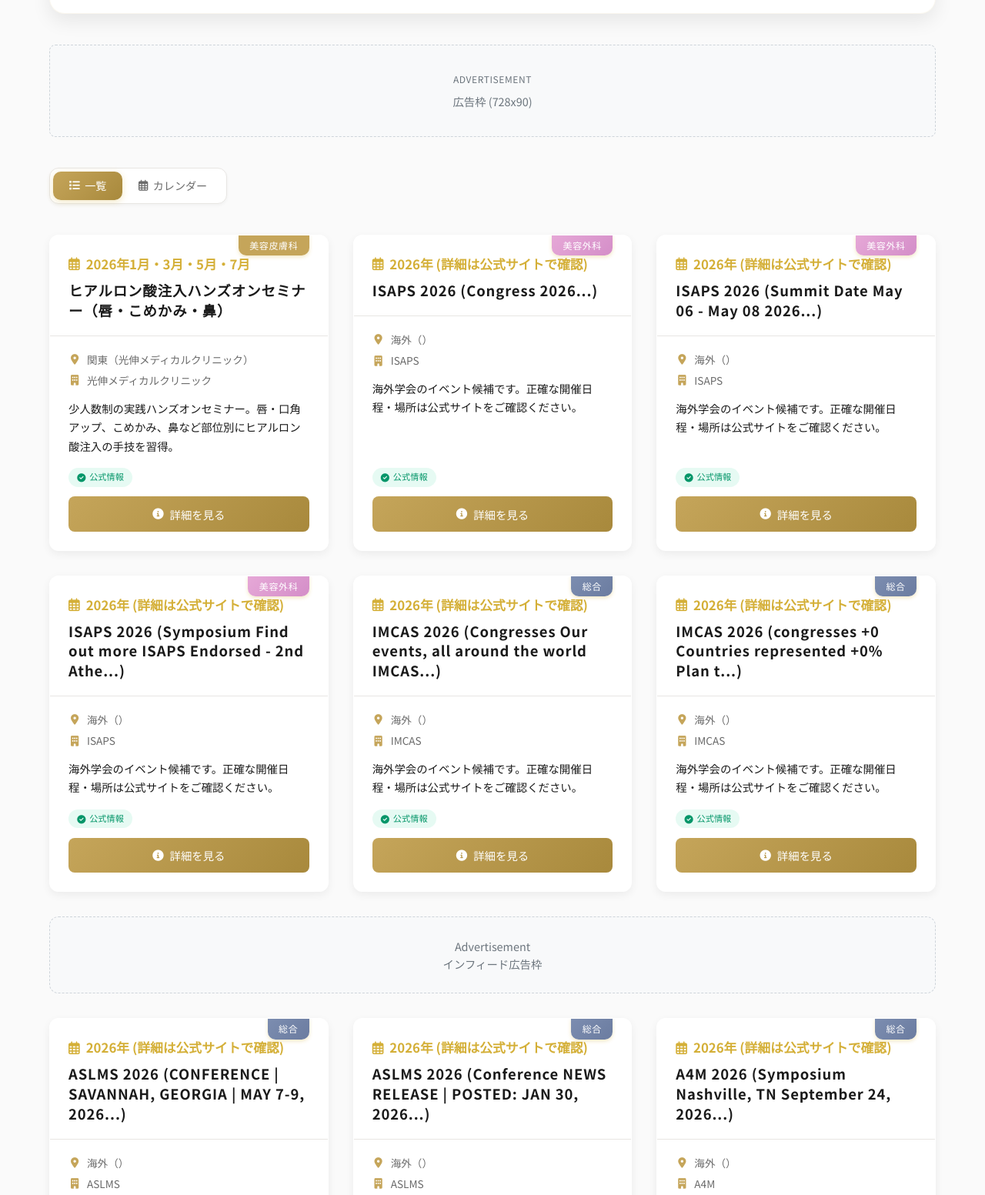
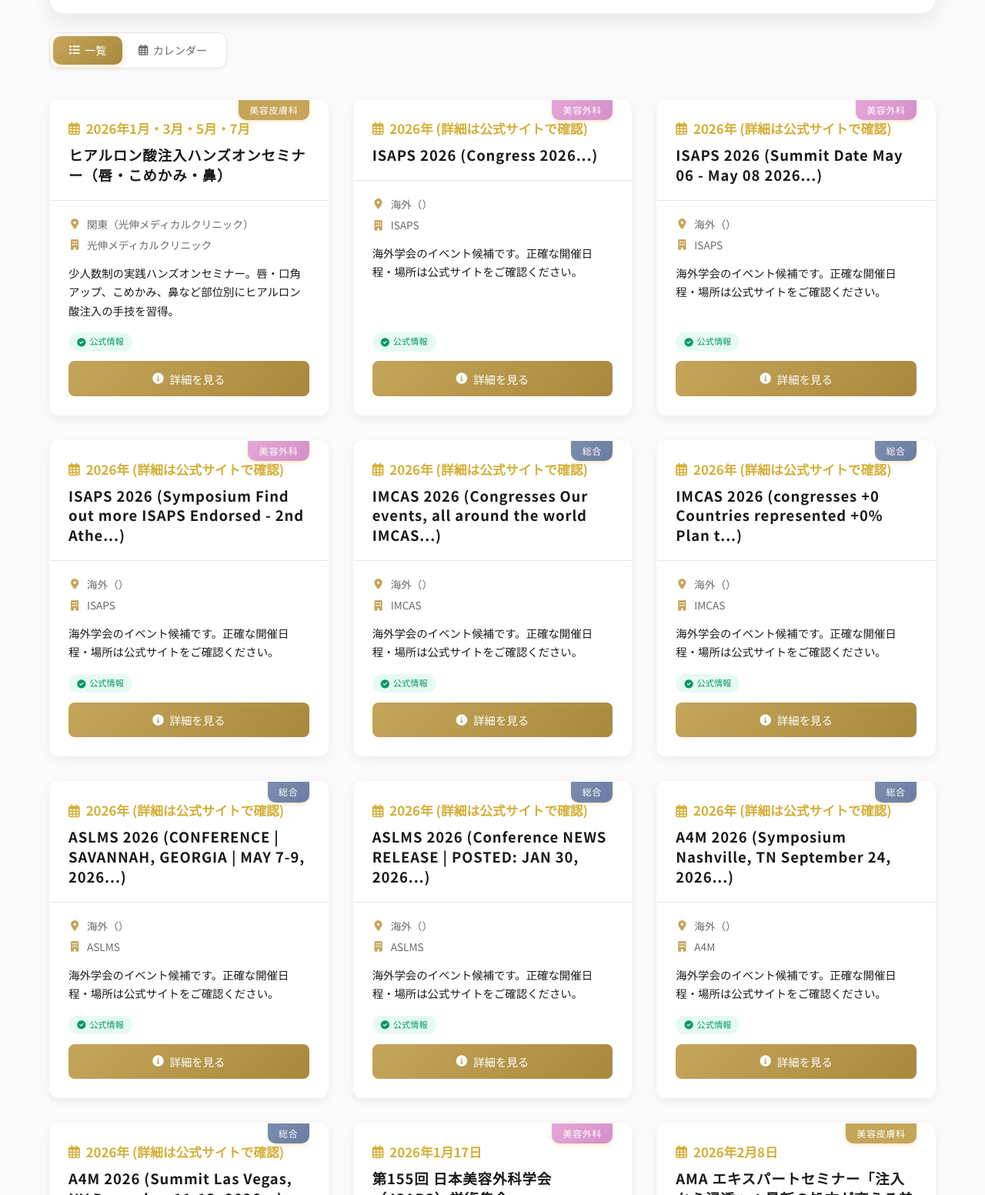
Before and after one commit to Ryoma-Sandy/beauty-portal, a website: page index.html in a window 1280 px wide. Shown: the part 541-2094 px from the top of the page at 77% size. Drawn offline with Linux system fonts and the light colour scheme.

Commit message:
UI: Remove ad placeholders

```diff
--- a/index.html
+++ b/index.html
@@ -110,11 +110,6 @@
             </div>
         </section>
 
-        <!-- ===== 広告プレースホルダ (上部) ===== -->
-        <div class="ad-plaza">
-            <span class="ad-label">Advertisement</span>
-            <div>広告枠 (728x90)</div>
-        </div>
 
         <!-- ===== ビュー切り替え ===== -->
         <div class="view-toggle">
@@ -371,10 +366,6 @@
 
     <!-- ===== 広告プレースホルダ (下部) ===== -->
     <div class="container" style="padding-bottom: 0;">
-        <div class="ad-plaza" style="margin-bottom: 0;">
-            <span class="ad-label">Advertisement</span>
-            <div>広告枠 (自動サイズ)</div>
-        </div>
     </div>
 
     <footer>
--- a/main.js
+++ b/main.js
@@ -108,13 +108,6 @@
         return '<span class="source-badge auto-badge"><i class="fas fa-check-circle"></i> 公式情報</span>';
     };
 
-    // インフィード広告HTML
-    function createInFeedAd() {
-        const ad = document.createElement('div');
-        ad.className = 'ad-infeed';
-        ad.innerHTML = '<span class="ad-label">Advertisement</span><div>インフィード広告枠</div>';
-        return ad;
-    }
 
     // イベント描画
     const renderEvents = (events) => {
@@ -129,10 +122,7 @@
         if (countEl) { countEl.textContent = events.length + ' 件のイベント'; }
 
         events.forEach((event, index) => {
-            // インフィード広告の挿入
-            if (index > 0 && index % AD_INTERVAL === 0) {
-                eventsGrid.appendChild(createInFeedAd());
-            }
+
 
             const delay = Math.min(index * 0.05, 1);
             const card = document.createElement('article');
```
